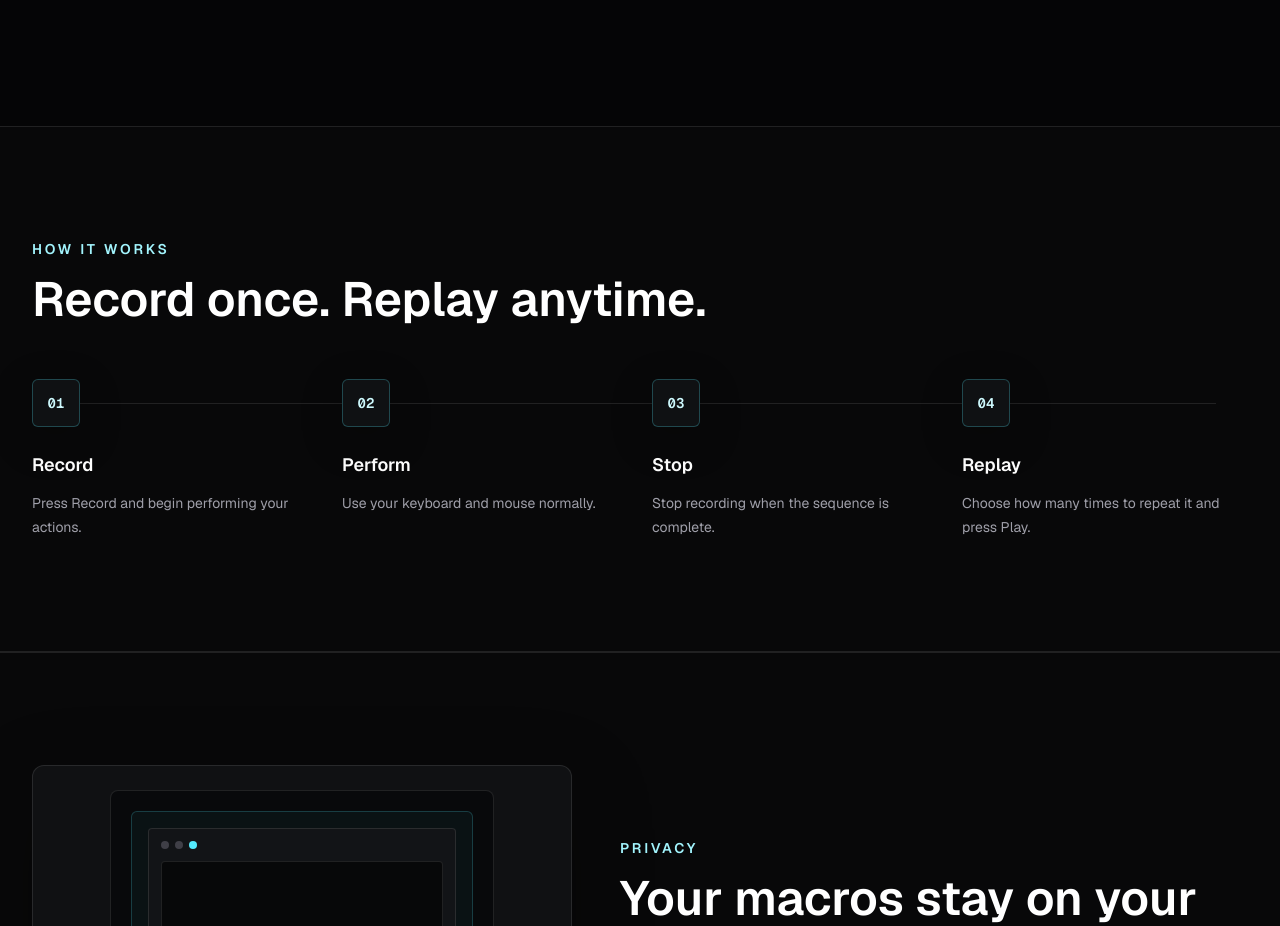
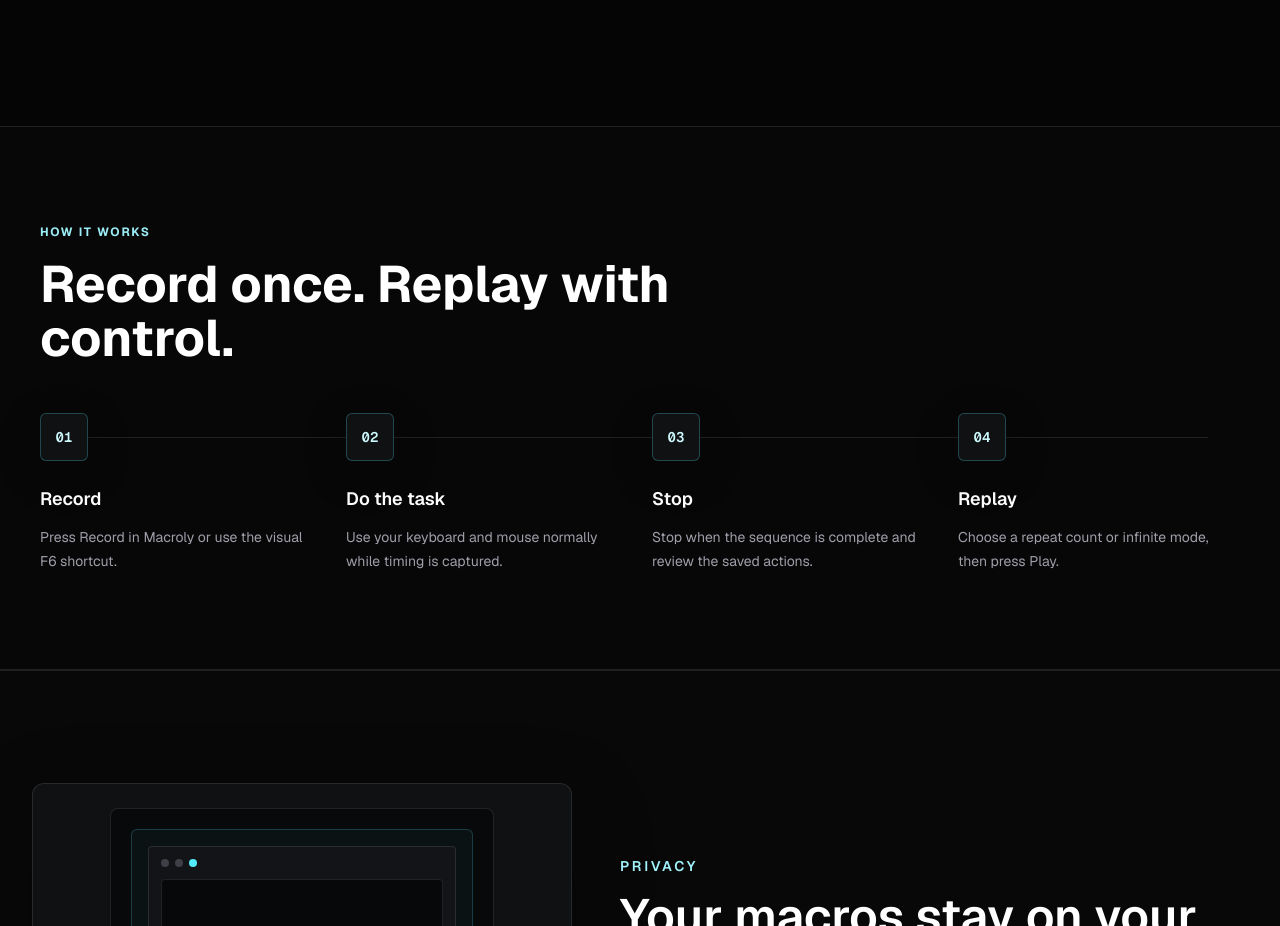
Before and after one commit to bibop28/Macrosty, a Next.js app: page / in a window 1280 px wide. Shown: the part 2220-3146 px from the top of the page. Built offline with nearby package versions, Linux system fonts and the light colour scheme.

Commit message:
Update HowItWorks component; enhance step descriptions and improve layout consistency

```diff
--- a/components/HowItWorks.js
+++ b/components/HowItWorks.js
@@ -2,22 +2,22 @@ const steps = [
   {
     number: "01",
     title: "Record",
-    description: "Press Record and begin performing your actions.",
+    description: "Press Record in Macroly or use the visual F6 shortcut.",
   },
   {
     number: "02",
-    title: "Perform",
-    description: "Use your keyboard and mouse normally.",
+    title: "Do the task",
+    description: "Use your keyboard and mouse normally while timing is captured.",
   },
   {
     number: "03",
     title: "Stop",
-    description: "Stop recording when the sequence is complete.",
+    description: "Stop when the sequence is complete and review the saved actions.",
   },
   {
     number: "04",
     title: "Replay",
-    description: "Choose how many times to repeat it and press Play.",
+    description: "Choose a repeat count or infinite mode, then press Play.",
   },
 ];
 
@@ -25,20 +25,16 @@ export default function HowItWorks() {
   return (
     <section
       id="how-it-works"
-      className="border-y border-white/10 bg-[#080809] px-5 py-24 sm:px-6 lg:px-8 lg:py-28"
+      className="border-y border-white/10 bg-[#080809]/82 px-5 py-20 sm:px-6 lg:px-8 lg:py-24"
       data-reveal
     >
-      <div className="mx-auto max-w-[1280px]">
+      <div className="macro-container">
         <div className="max-w-3xl">
-          <p className="text-sm font-semibold uppercase tracking-[0.2em] text-cyan-200">
-            How It Works
-          </p>
-          <h2 className="mt-4 text-3xl font-semibold tracking-normal text-white sm:text-4xl lg:text-5xl">
-            Record once. Replay anytime.
-          </h2>
+          <p className="macro-eyebrow">How It Works</p>
+          <h2 className="macro-heading mt-4">Record once. Replay with control.</h2>
         </div>
 
-        <div className="relative mt-14 grid gap-8 md:grid-cols-4 md:gap-6">
+        <div className="relative mt-12 grid gap-8 md:grid-cols-4 md:gap-6">
           <div
             className="absolute left-8 right-8 top-6 hidden h-px bg-white/10 md:block"
             aria-hidden="true"
```
